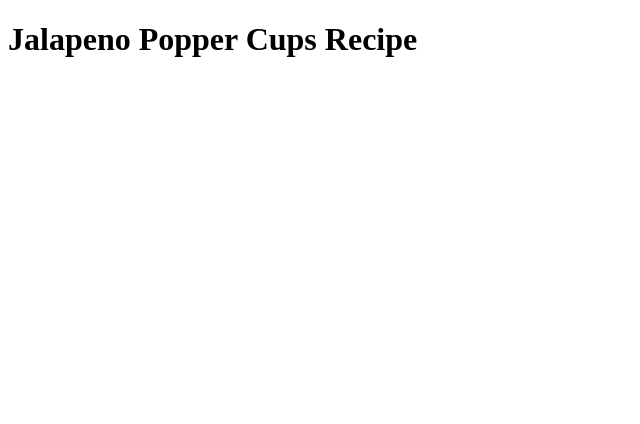
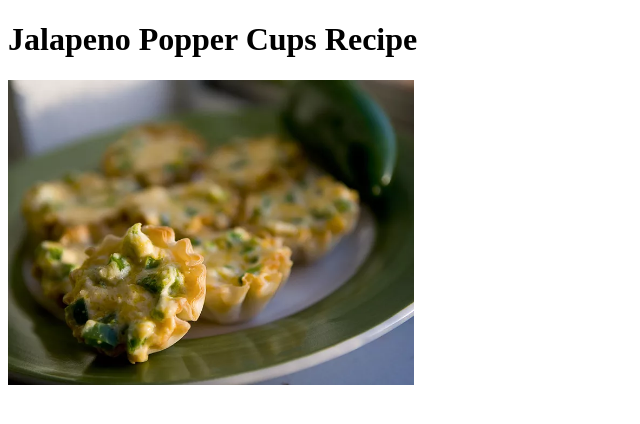
Before and after one commit to Alec1999/odin-recipes, a plain HTML site: page recipes/jalapeno-popper-cups.html in a window 1280 px wide. Shown: the whole page, without its empty margins (0-640 px from the left). Drawn offline with Linux system fonts and the light colour scheme.

Commit message:
Add heading and image to first recipe page

```diff
--- a/recipes/jalapeno-popper-cups.html
+++ b/recipes/jalapeno-popper-cups.html
@@ -8,5 +8,6 @@
 
     <body>
         <h1>Jalapeno Popper Cups Recipe</h1>
+        <img src="../img/jalapeno-popper-cups.jpeg" alt="jalapeno popper cups out of the oven" height="305">
     </body>
 </html>
```
Also changed, not shown: img/jalapeno-popper-cups.jpeg (added).
